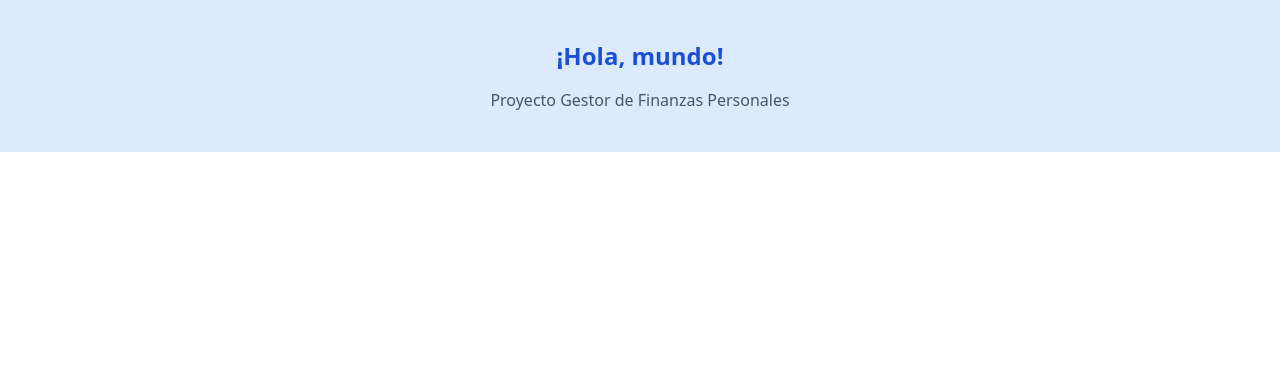
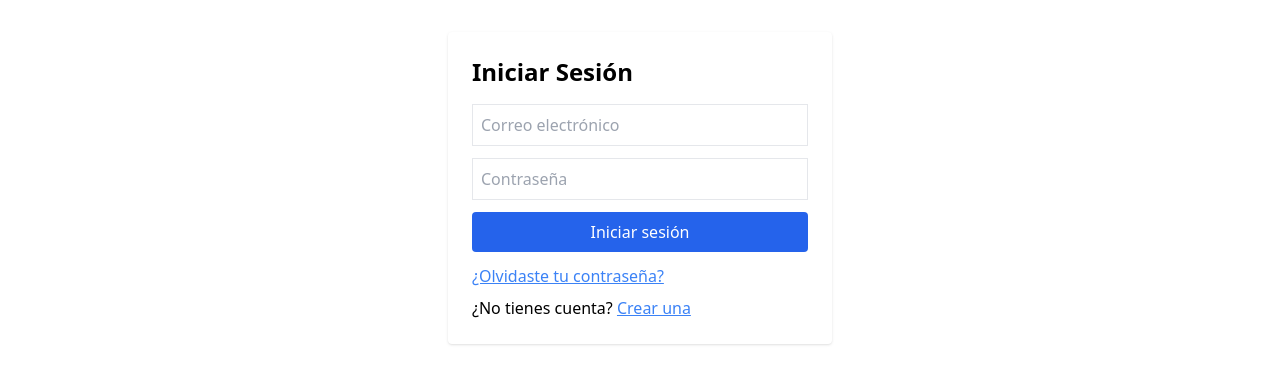
Before and after one commit to VictorAmadeu/gestor-finanzas, a React (Create React App) app in the folder frontend/: page /login in a window 1280 px wide. Shown: the top 384 px of the page. Built offline with nearby package versions, Linux system fonts and the light colour scheme; no server answers.

Commit message:
Etapa 5: Implementar autenticación de usuarios (Supabase Auth)

```diff
--- a/frontend/package.json
+++ b/frontend/package.json
@@ -3,12 +3,14 @@
   "version": "0.1.0",
   "private": true,
   "dependencies": {
+    "@supabase/supabase-js": "^2.50.2",
     "@testing-library/dom": "^10.4.0",
     "@testing-library/jest-dom": "^6.6.3",
     "@testing-library/react": "^16.3.0",
     "@testing-library/user-event": "^13.5.0",
     "react": "^19.1.0",
     "react-dom": "^19.1.0",
+    "react-router-dom": "^7.6.3",
     "react-scripts": "5.0.1",
     "tailwindcss": "^3.3.3",
     "web-vitals": "^2.1.4"
--- a/frontend/src/App.js
+++ b/frontend/src/App.js
@@ -1,12 +1,36 @@
 // src/App.js
+import { BrowserRouter, Routes, Route, Navigate } from "react-router-dom";
+import RegisterPage from "./pages/RegisterPage";
+import LoginPage from "./pages/LoginPage";
+import DashboardPage from "./pages/DashboardPage";
+import { useContext } from "react";
+import { AuthContext } from "./context/AuthContext";
+
 function App() {
+  const { user, loading } = useContext(AuthContext);
+
+  // Mientras se verifica la sesión, mostramos un loader
+  if (loading) return <div>Cargando...</div>;
+
   return (
-    <div className="text-center bg-blue-100 p-10">
-      <h1 className="text-2xl font-bold text-blue-700">¡Hola, mundo!</h1>
-      <p className="mt-4 text-gray-600">
-        Proyecto Gestor de Finanzas Personales
-      </p>
-    </div>
+    <BrowserRouter>
+      <Routes>
+        {/* Ruta de registro */}
+        <Route path="/register" element={<RegisterPage />} />
+        {/* Ruta de login */}
+        <Route path="/login" element={<LoginPage />} />
+        {/* Dashboard solo si hay usuario logueado */}
+        <Route
+          path="/dashboard"
+          element={user ? <DashboardPage /> : <Navigate to="/login" />}
+        />
+        {/* Ruta raíz: redirige automáticamente */}
+        <Route
+          path="/"
+          element={<Navigate to={user ? "/dashboard" : "/login"} />}
+        />
+      </Routes>
+    </BrowserRouter>
   );
 }
 
--- /dev/null
+++ b/frontend/src/context/AuthContext.js
@@ -0,0 +1,40 @@
+// src/context/AuthContext.js
+import React, { createContext, useState, useEffect } from "react";
+import { supabase } from "../services/supabaseClient";
+
+// 1. Creamos el contexto
+export const AuthContext = createContext();
+
+// 2. Componente proveedor (envuelve la App)
+export const AuthProvider = ({ children }) => {
+  const [user, setUser] = useState(null); // Usuario actual (o null)
+  const [loading, setLoading] = useState(true); // Estado de carga (para evitar flashes)
+
+  useEffect(() => {
+    // Al cargar, intentamos recuperar la sesión guardada (por si ya estaba logueado)
+    const session = supabase.auth.getSession().then(({ data }) => {
+      setUser(data?.session?.user ?? null);
+      setLoading(false);
+    });
+
+    // Nos suscribimos a los cambios de auth (login/logout)
+    const { data: listener } = supabase.auth.onAuthStateChange(
+      (_event, session) => {
+        setUser(session?.user ?? null);
+        setLoading(false);
+      }
+    );
+
+    // Limpieza al desmontar el componente
+    return () => {
+      listener.subscription.unsubscribe();
+    };
+  }, []);
+
+  // Proveemos el usuario y los métodos a los hijos
+  return (
+    <AuthContext.Provider value={{ user, loading }}>
+      {children}
+    </AuthContext.Provider>
+  );
+};
--- a/frontend/src/index.js
+++ b/frontend/src/index.js
@@ -1,13 +1,17 @@
+// src/index.js
 import React from "react";
 import ReactDOM from "react-dom/client";
 import "./index.css";
 import App from "./App";
+import { AuthProvider } from "./context/AuthContext"; // <--- Importa tu Provider
 
-// Creamos el root y renderizamos el componente principal <App />
+// Creamos el root y renderizamos <App /> envuelto en <AuthProvider>
 const root = ReactDOM.createRoot(document.getElementById("root"));
 root.render(
   <React.StrictMode>
-    <App />
+    <AuthProvider>
+      <App />
+    </AuthProvider>
   </React.StrictMode>
 );
 
--- /dev/null
+++ b/frontend/src/pages/DashboardPage.jsx
@@ -0,0 +1,37 @@
+// src/pages/DashboardPage.jsx
+import { useContext } from "react";
+import { AuthContext } from "../context/AuthContext";
+import { supabase } from "../services/supabaseClient";
+import { useNavigate } from "react-router-dom";
+
+export default function DashboardPage() {
+  const { user } = useContext(AuthContext);
+  const navigate = useNavigate();
+
+  // Función para logout
+  const handleLogout = async () => {
+    await supabase.auth.signOut();
+    navigate("/login");
+  };
+
+  // Seguridad: si no hay usuario, no debería estar aquí
+  if (!user) {
+    navigate("/login");
+    return null;
+  }
+
+  return (
+    <div className="max-w-xl mx-auto mt-10 p-6 bg-white rounded shadow">
+      <h1 className="text-2xl font-bold mb-4">
+        Bienvenido, {user.email || "usuario"}!
+      </h1>
+      <button
+        onClick={handleLogout}
+        className="bg-red-600 text-white px-4 py-2 rounded"
+      >
+        Cerrar sesión
+      </button>
+      {/* Aquí irá el resto de tu dashboard */}
+    </div>
+  );
+}
--- /dev/null
+++ b/frontend/src/pages/LoginPage.jsx
@@ -0,0 +1,107 @@
+// src/pages/LoginPage.jsx
+import { useState, useContext } from "react";
+import { supabase } from "../services/supabaseClient";
+import { AuthContext } from "../context/AuthContext";
+import { useNavigate } from "react-router-dom";
+
+export default function LoginPage() {
+  const { user } = useContext(AuthContext);
+  const navigate = useNavigate();
+
+  // Estados para los campos y mensajes
+  const [email, setEmail] = useState("");
+  const [password, setPassword] = useState("");
+  const [error, setError] = useState(null);
+
+  // Función para iniciar sesión
+  const handleLogin = async (e) => {
+    e.preventDefault();
+    setError(null);
+
+    // Llama a Supabase Auth para iniciar sesión
+    const { error } = await supabase.auth.signInWithPassword({
+      email,
+      password,
+    });
+
+    if (error) {
+      setError(error.message);
+    } else {
+      navigate("/dashboard");
+    }
+  };
+
+  // --- NUEVO: Función para recuperación de contraseña ---
+  const handleForgotPassword = async () => {
+    // Puedes usar el email ingresado, o pedir uno si está vacío
+    let inputEmail = email;
+    if (!inputEmail) {
+      inputEmail = prompt("Introduce tu correo para recuperar la contraseña:");
+    }
+    if (inputEmail) {
+      const { error } = await supabase.auth.resetPasswordForEmail(inputEmail);
+      if (error) {
+        alert("Error: " + error.message);
+      } else {
+        alert(
+          "Si existe una cuenta con ese correo, recibirás instrucciones para restablecer la contraseña."
+        );
+      }
+    }
+  };
+
+  // Si ya está logueado, redirige automáticamente
+  if (user) {
+    navigate("/dashboard");
+    return null;
+  }
+
+  return (
+    <div className="max-w-sm mx-auto mt-8 p-6 bg-white rounded shadow">
+      <h2 className="text-2xl font-bold mb-4">Iniciar Sesión</h2>
+      <form onSubmit={handleLogin}>
+        <input
+          type="email"
+          placeholder="Correo electrónico"
+          className="border p-2 w-full mb-3"
+          value={email}
+          onChange={(e) => setEmail(e.target.value)}
+          required
+        />
+        <input
+          type="password"
+          placeholder="Contraseña"
+          className="border p-2 w-full mb-3"
+          value={password}
+          onChange={(e) => setPassword(e.target.value)}
+          required
+        />
+        {error && <div className="text-red-500 mb-3">{error}</div>}
+        <button
+          type="submit"
+          className="bg-blue-600 text-white py-2 px-4 w-full rounded"
+        >
+          Iniciar sesión
+        </button>
+      </form>
+
+      {/* --- Enlace para recuperación de contraseña --- */}
+      <div className="mt-3">
+        <button
+          type="button"
+          onClick={handleForgotPassword}
+          className="text-blue-500 underline bg-transparent border-0 p-0"
+        >
+          ¿Olvidaste tu contraseña?
+        </button>
+      </div>
+
+      <div className="mt-2">
+        ¿No tienes cuenta?{" "}
+        <a href="/register" className="text-blue-500 underline">
+          Crear una
+        </a>
+      </div>
+    </div>
+  );
+}
--- /dev/null
+++ b/frontend/src/pages/RegisterPage.jsx
@@ -0,0 +1,78 @@
+// src/pages/RegisterPage.jsx
+import { useState, useContext } from "react";
+import { supabase } from "../services/supabaseClient";
+import { AuthContext } from "../context/AuthContext";
+import { useNavigate } from "react-router-dom";
+
+export default function RegisterPage() {
+  const { user } = useContext(AuthContext);
+  const navigate = useNavigate();
+
+  // Estados para los campos y mensajes
+  const [email, setEmail] = useState("");
+  const [password, setPassword] = useState("");
+  const [error, setError] = useState(null);
+
+  // Función para registrar usuario
+  const handleRegister = async (e) => {
+    e.preventDefault();
+    setError(null);
+
+    // Llama a Supabase Auth para crear el usuario
+    const { error } = await supabase.auth.signUp({
+      email,
+      password,
+    });
+
+    if (error) {
+      setError(error.message); // Muestra el error al usuario
+    } else {
+      // Registro exitoso: redirige a dashboard o muestra aviso
+      navigate("/dashboard");
+    }
+  };
+
+  // Si ya está logueado, redirige automáticamente
+  if (user) {
+    navigate("/dashboard");
+    return null;
+  }
+
+  return (
+    <div className="max-w-sm mx-auto mt-8 p-6 bg-white rounded shadow">
+      <h2 className="text-2xl font-bold mb-4">Crear Cuenta</h2>
+      <form onSubmit={handleRegister}>
+        <input
+          type="email"
+          placeholder="Correo electrónico"
+          className="border p-2 w-full mb-3"
+          value={email}
+          onChange={(e) => setEmail(e.target.value)}
+          required
+        />
+        <input
+          type="password"
+          placeholder="Contraseña"
+          className="border p-2 w-full mb-3"
+          value={password}
+          onChange={(e) => setPassword(e.target.value)}
+          minLength={6}
+          required
+        />
+        {error && <div className="text-red-500 mb-3">{error}</div>}
+        <button
+          type="submit"
+          className="bg-blue-600 text-white py-2 px-4 w-full rounded"
+        >
+          Registrarse
+        </button>
+      </form>
+      <div className="mt-2">
+        ¿Ya tienes cuenta?{" "}
+        <a href="/login" className="text-blue-500 underline">
+          Iniciar sesión
+        </a>
+      </div>
+    </div>
+  );
+}
--- /dev/null
+++ b/frontend/src/services/supabaseClient.js
@@ -0,0 +1,8 @@
+// src/services/supabaseClient.js
+import { createClient } from "@supabase/supabase-js";
+
+// Leer las variables desde el .env
+const SUPABASE_URL = process.env.REACT_APP_SUPABASE_URL;
+const SUPABASE_ANON_KEY = process.env.REACT_APP_SUPABASE_KEY;
+
+export const supabase = createClient(SUPABASE_URL, SUPABASE_ANON_KEY);
```
Also changed, not shown: 2 other files (tests, documents, lock files or other folders).
